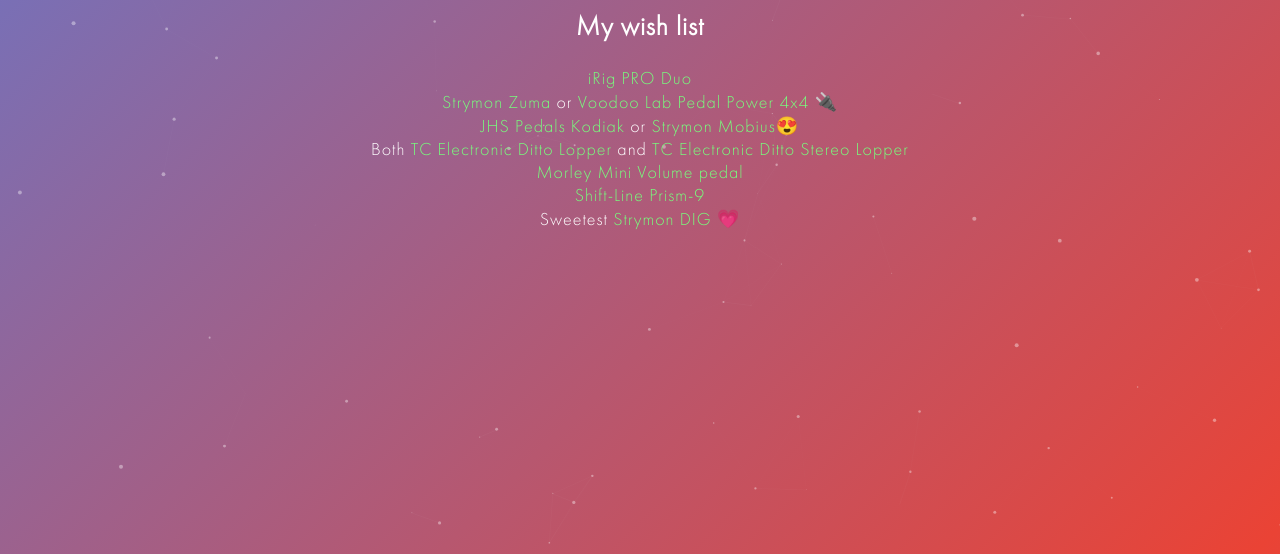
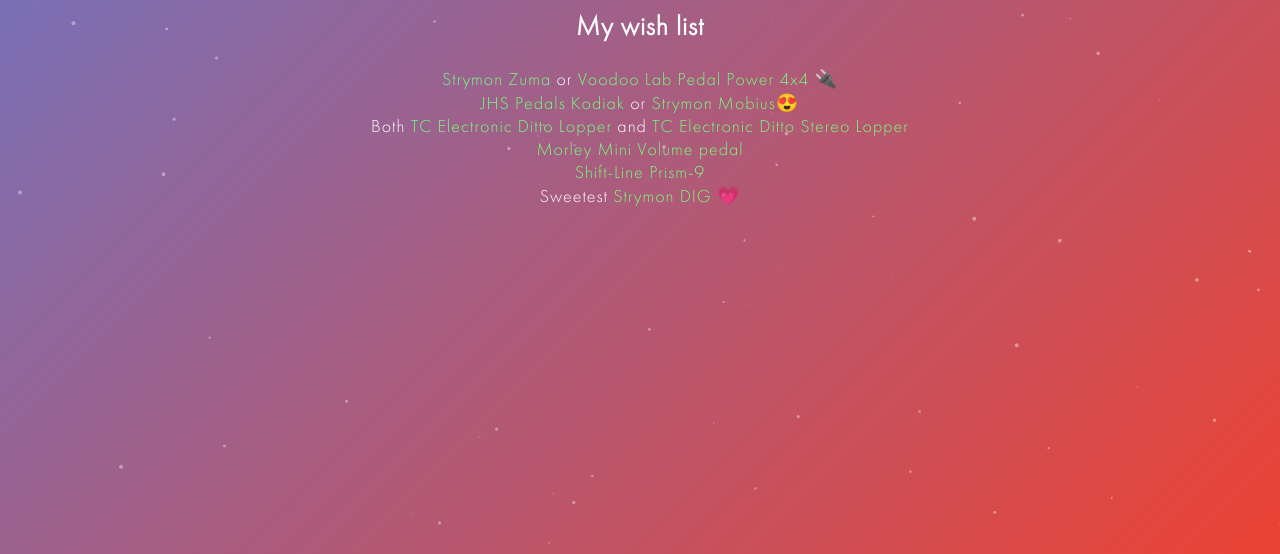
Before and after one commit to chechulnikov/chechulnikov.github.com, a plain HTML site: page wishlist.html in a window 1280 px wide. Shown: the part 254-808 px from the top of the page. Drawn offline with nearby package versions, Linux system fonts and the light colour scheme.

Commit message:
Update wishlist.html

```diff
--- a/wishlist.html
+++ b/wishlist.html
@@ -24,10 +24,6 @@
 <div class="content">
     <h1>Maxim Chechulnikov</h1>
     <h2>My wish list</h2>
-    <a target="_blank"href="https://www.pedalzoo.ru/irig-pro-duo.html">
-        iRig PRO Duo
-    </a>
-    <br/>
     <a target="_blank"href="https://www.pedalzoo.ru/strymon-zuma.html">Strymon Zuma</a>
     or
     <a target="_blank"href="https://www.pedalzoo.ru/voodoo-lab-pedal-power-4x4.html">Voodoo Lab Pedal Power 4x4</a> 🔌
```
